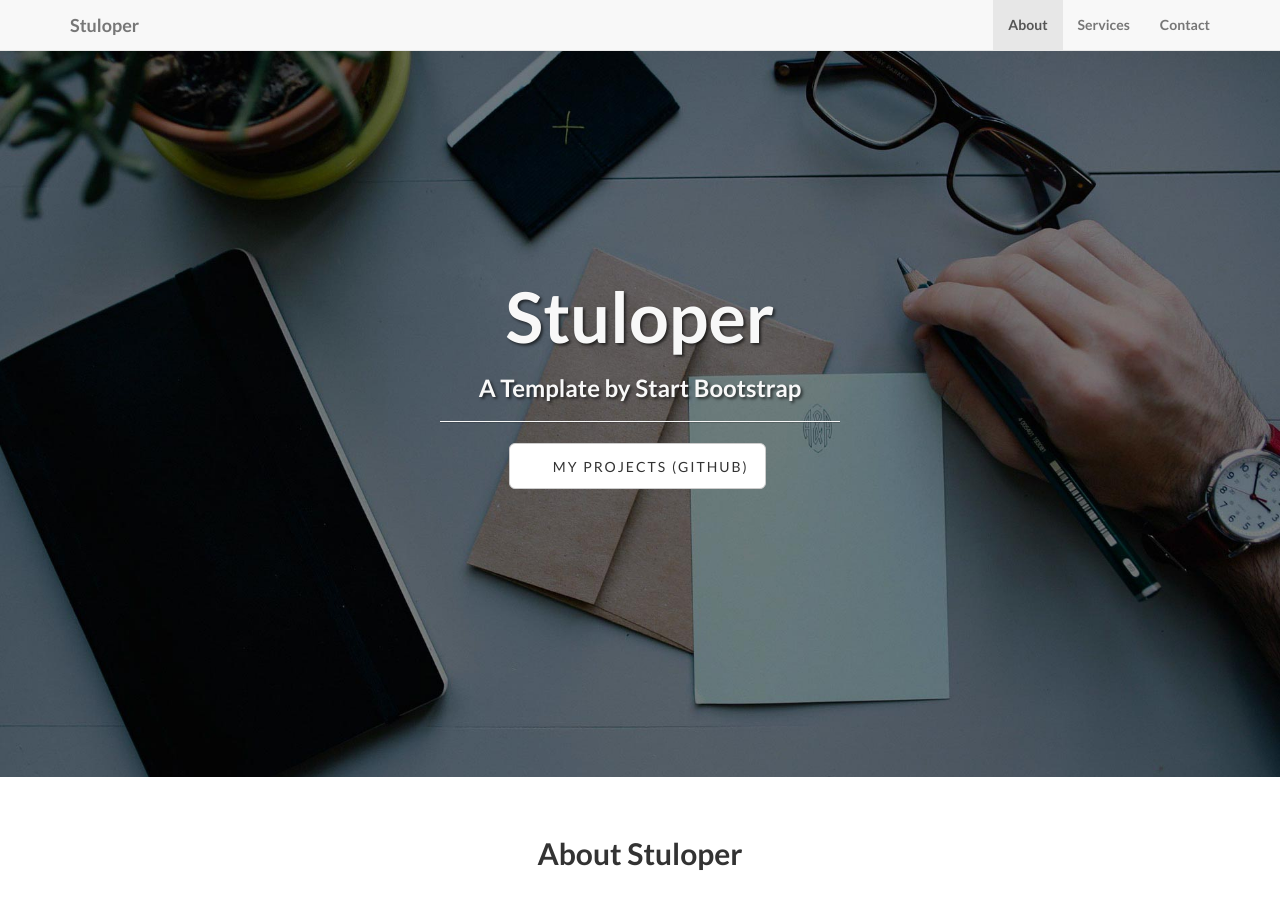
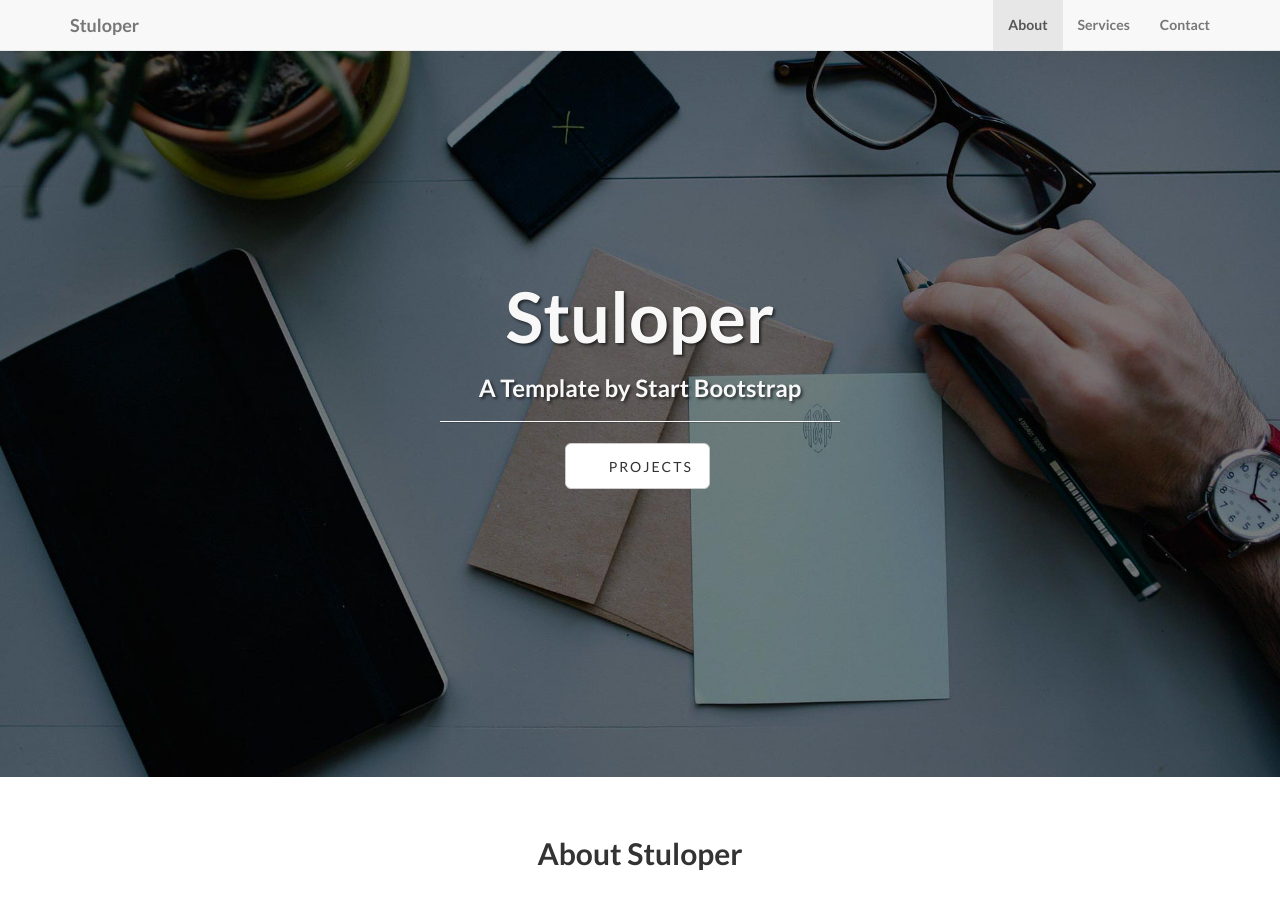
Before and after one commit to stuloper/page, a Jekyll site: the page built from index.html, in a window 1280 px wide and 900 px high. Built offline with Jekyll 4.4.1, drawn with Linux system fonts in a browser that asks for light colours; some of the changed text lies outside the part shown.

Commit message:
Update _config.yml

```diff
--- a/_config.yml
+++ b/_config.yml
@@ -25,5 +25,5 @@
 # ----------------------- #
 
 social:
-  - title: my projects (github)
-    url: https://github.com/stuloper
+  - title: projects
+    url: https://github.com/stuloper/project
```
